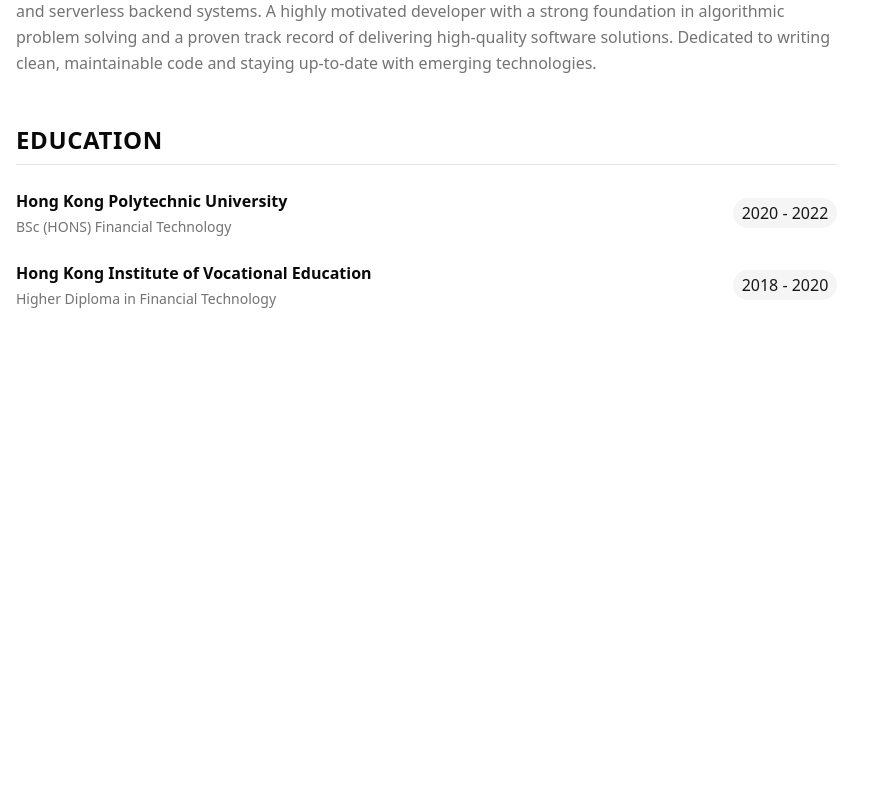
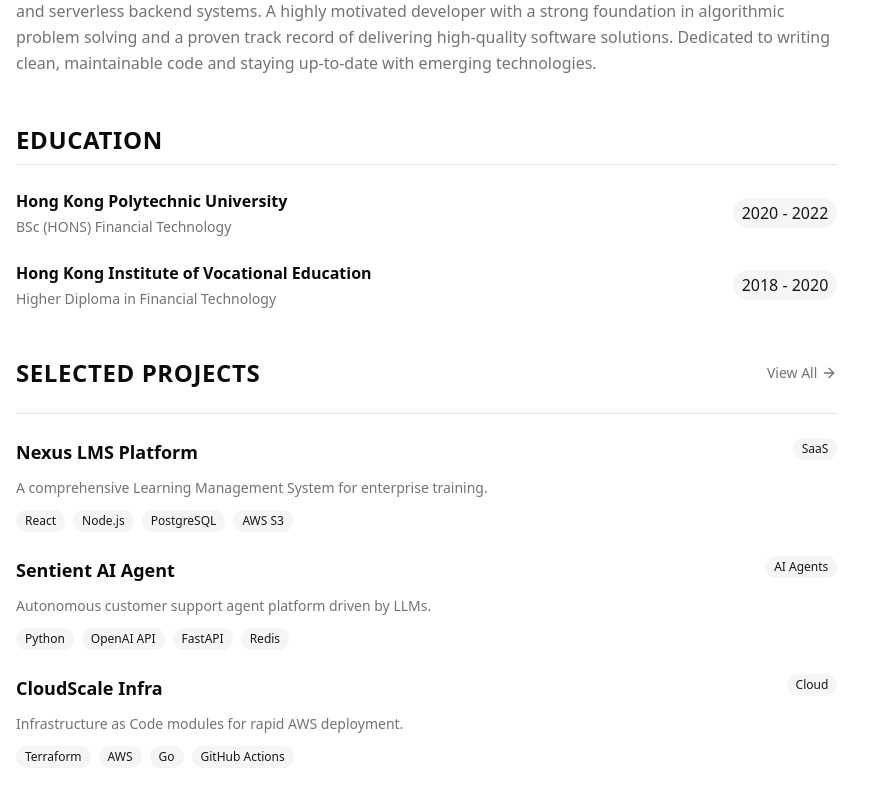
Before and after one commit to bobbyyng/portfolio, a Next.js app: page / in a window 1280 px wide. Shown: the part 790-1590 px from the top of the page, without its empty margins (0-882 px from the left). Before the commit the page ends 1163 px from the top, so only its background shows below. Built offline with nearby package versions, Linux system fonts and the light colour scheme.

Commit message:
Add Selected Projects section to ContentSection component and update profile.json with project details including titles, categories, descriptions, and technologies used.

```diff
--- a/components/content-section.tsx
+++ b/components/content-section.tsx
@@ -1,5 +1,7 @@
 "use client";
 
+import Link from "next/link";
+import { ArrowRight } from "lucide-react";
 import profile from "@/content/profile.json";
 import { Badge } from "@/components/ui/badge";
 
@@ -47,6 +49,48 @@
   );
 }
 
+function SelectedProjects() {
+  return (
+    <div className="space-y-6">
+      <div className="flex justify-between items-center">
+        <h2 className="text-2xl font-bold text-foreground uppercase tracking-wide">
+          Selected Projects
+        </h2>
+        <Link
+          href="/projects"
+          className="text-sm text-muted-foreground hover:text-foreground transition-colors flex items-center gap-1"
+        >
+          View All
+          <ArrowRight className="h-4 w-4" />
+        </Link>
+      </div>
+      <div className="w-full h-px bg-border"></div>
+      <div className="space-y-6">
+        {profile.selectedProjects?.map((project, index) => (
+          <div key={index} className="space-y-3">
+            <div className="flex justify-between items-start gap-4">
+              <h3 className="text-lg font-semibold text-foreground">
+                {project.title}
+              </h3>
+              <Badge variant="secondary">{project.category}</Badge>
+            </div>
+            <p className="text-muted-foreground text-sm">
+              {project.description}
+            </p>
+            <div className="flex flex-wrap gap-2">
+              {project.technologies?.map((tech, techIndex) => (
+                <Badge key={techIndex} variant="secondary" className="text-xs">
+                  {tech}
+                </Badge>
+              ))}
+            </div>
+          </div>
+        ))}
+      </div>
+    </div>
+  );
+}
+
 export function ContentSection() {
   return (
     <section className="container mx-auto px-4 py-12 lg:py-16">
@@ -54,6 +98,7 @@
         <div className="col-span-12 lg:col-span-8 space-y-12">
           <ProfessionalSummary />
           <Education />
+          <SelectedProjects />
         </div>
         <div className="col-span-12 lg:col-span-4">2</div>
       </div>
--- a/content/profile.json
+++ b/content/profile.json
@@ -17,6 +17,26 @@
       "period": "2018 - 2020"
     }
   ],
+  "selectedProjects": [
+    {
+      "title": "Nexus LMS Platform",
+      "category": "SaaS",
+      "description": "A comprehensive Learning Management System for enterprise training.",
+      "technologies": ["React", "Node.js", "PostgreSQL", "AWS S3"]
+    },
+    {
+      "title": "Sentient AI Agent",
+      "category": "AI Agents",
+      "description": "Autonomous customer support agent platform driven by LLMs.",
+      "technologies": ["Python", "OpenAI API", "FastAPI", "Redis"]
+    },
+    {
+      "title": "CloudScale Infra",
+      "category": "Cloud",
+      "description": "Infrastructure as Code modules for rapid AWS deployment.",
+      "technologies": ["Terraform", "AWS", "Go", "GitHub Actions"]
+    }
+  ],
   "contact": {
     "email": "bobbyyeung@gmail.com",
     "phone": "+1234567890",
```
